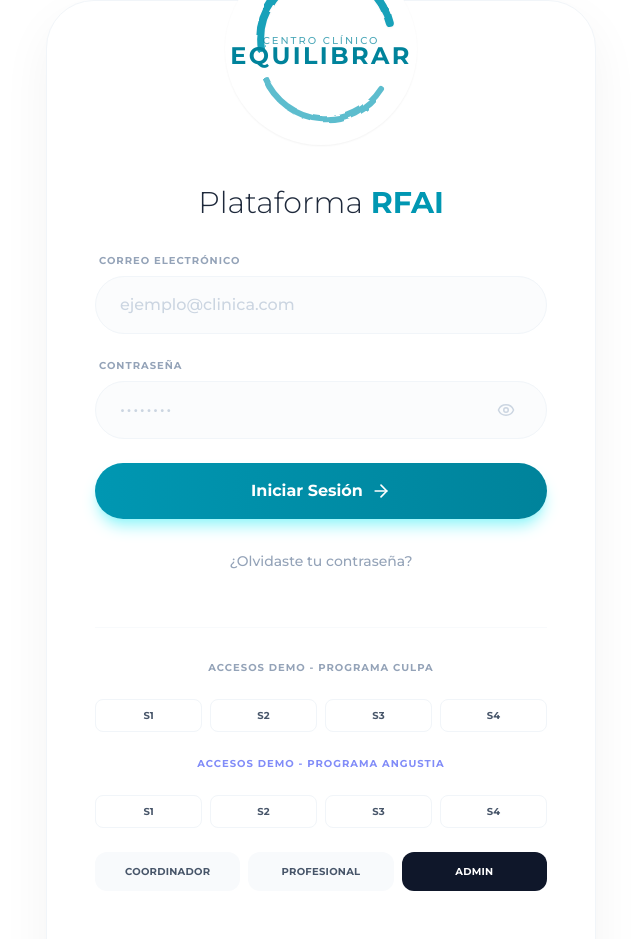
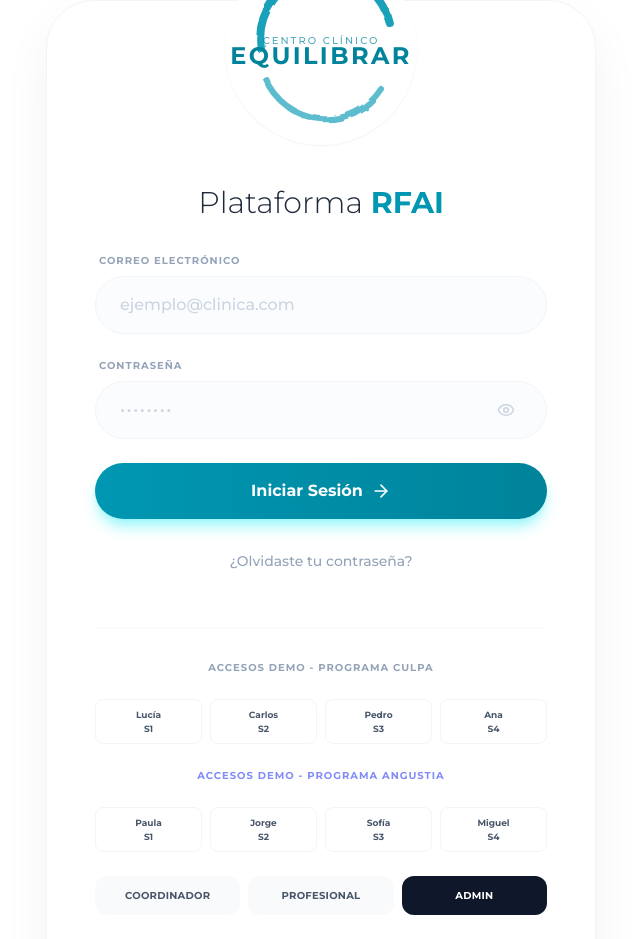
Before and after one commit to BenitoOlmos/rfai-Equilibrar, a React (Vite) app: page / in a window 1280 px wide. Shown: the top 939 px of the page, without its empty margins (319-959 px from the left). Built offline with nearby package versions, Linux system fonts and the light colour scheme; no server answers.

Commit message:
feat: Add client credential preload with names - All S1-S4 buttons now show first names (Lucia, Carlos, Paula, etc) - Buttons prefill email and password (demo123) - User can review credentials before login - Consistent UX across all 11 demo users

```diff
--- a/App.tsx
+++ b/App.tsx
@@ -124,33 +124,57 @@
           <p className="text-center text-[10px] text-slate-400 mb-4 md:mb-6 uppercase font-bold tracking-widest">Accesos Demo - Programa Culpa</p>
 
           <div className="grid grid-cols-4 gap-2 mb-4 md:mb-6">
-            <button onClick={() => handleDemoLogin('lucia@client.com')} className="py-2 rounded-lg border border-slate-100 text-[10px] font-bold text-slate-600 hover:border-brand-500 hover:text-brand-600 hover:bg-brand-50 transition-all active:scale-95">
-              S1
+            <button
+              onClick={() => handleStaffPreload('lucia@client.com', 'demo123')}
+              className="py-2 px-1 rounded-lg border border-slate-100 text-[9px] font-bold text-slate-600 hover:border-brand-500 hover:text-brand-600 hover:bg-brand-50 transition-all active:scale-95"
+              type="button">
+              Lucía<br />S1
             </button>
-            <button onClick={() => handleDemoLogin('carlos@client.com')} className="py-2 rounded-lg border border-slate-100 text-[10px] font-bold text-slate-600 hover:border-brand-500 hover:text-brand-600 hover:bg-brand-50 transition-all active:scale-95">
-              S2
+            <button
+              onClick={() => handleStaffPreload('carlos@client.com', 'demo123')}
+              className="py-2 px-1 rounded-lg border border-slate-100 text-[9px] font-bold text-slate-600 hover:border-brand-500 hover:text-brand-600 hover:bg-brand-50 transition-all active:scale-95"
+              type="button">
+              Carlos<br />S2
             </button>
-            <button onClick={() => handleDemoLogin('pedro@client.com')} className="py-2 rounded-lg border border-slate-100 text-[10px] font-bold text-slate-600 hover:border-brand-500 hover:text-brand-600 hover:bg-brand-50 transition-all active:scale-95">
-              S3
+            <button
+              onClick={() => handleStaffPreload('pedro@client.com', 'demo123')}
+              className="py-2 px-1 rounded-lg border border-slate-100 text-[9px] font-bold text-slate-600 hover:border-brand-500 hover:text-brand-600 hover:bg-brand-50 transition-all active:scale-95"
+              type="button">
+              Pedro<br />S3
             </button>
-            <button onClick={() => handleDemoLogin('ana@client.com')} className="py-2 rounded-lg border border-slate-100 text-[10px] font-bold text-slate-600 hover:border-brand-500 hover:text-brand-600 hover:bg-brand-50 transition-all active:scale-95">
-              S4
+            <button
+              onClick={() => handleStaffPreload('ana@client.com', 'demo123')}
+              className="py-2 px-1 rounded-lg border border-slate-100 text-[9px] font-bold text-slate-600 hover:border-brand-500 hover:text-brand-600 hover:bg-brand-50 transition-all active:scale-95"
+              type="button">
+              Ana<br />S4
             </button>
           </div>
 
           <p className="text-center text-[10px] text-indigo-400 mb-4 md:mb-6 uppercase font-bold tracking-widest">Accesos Demo - Programa Angustia</p>
           <div className="grid grid-cols-4 gap-2 mb-6">
-            <button onClick={() => handleDemoLogin('paula@angustia.com')} className="py-2 rounded-lg border border-slate-100 text-[10px] font-bold text-slate-600 hover:border-indigo-500 hover:text-indigo-600 hover:bg-indigo-50 transition-all active:scale-95">
-              S1
+            <button
+              onClick={() => handleStaffPreload('paula@angustia.com', 'demo123')}
+              className="py-2 px-1 rounded-lg border border-slate-100 text-[9px] font-bold text-slate-600 hover:border-indigo-500 hover:text-indigo-600 hover:bg-indigo-50 transition-all active:scale-95"
+              type="button">
+              Paula<br />S1
             </button>
-            <button onClick={() => handleDemoLogin('jorge@angustia.com')} className="py-2 rounded-lg border border-slate-100 text-[10px] font-bold text-slate-600 hover:border-indigo-500 hover:text-indigo-600 hover:bg-indigo-50 transition-all active:scale-95">
-              S2
+            <button
+              onClick={() => handleStaffPreload('jorge@angustia.com', 'demo123')}
+              className="py-2 px-1 rounded-lg border border-slate-100 text-[9px] font-bold text-slate-600 hover:border-indigo-500 hover:text-indigo-600 hover:bg-indigo-50 transition-all active:scale-95"
+              type="button">
+              Jorge<br />S2
             </button>
-            <button onClick={() => handleDemoLogin('sofia@angustia.com')} className="py-2 rounded-lg border border-slate-100 text-[10px] font-bold text-slate-600 hover:border-indigo-500 hover:text-indigo-600 hover:bg-indigo-50 transition-all active:scale-95">
-              S3
+            <button
+              onClick={() => handleStaffPreload('sofia@angustia.com', 'demo123')}
+              className="py-2 px-1 rounded-lg border border-slate-100 text-[9px] font-bold text-slate-600 hover:border-indigo-500 hover:text-indigo-600 hover:bg-indigo-50 transition-all active:scale-95"
+              type="button">
+              Sofía<br />S3
             </button>
-            <button onClick={() => handleDemoLogin('miguel@angustia.com')} className="py-2 rounded-lg border border-slate-100 text-[10px] font-bold text-slate-600 hover:border-indigo-500 hover:text-indigo-600 hover:bg-indigo-50 transition-all active:scale-95">
-              S4
+            <button
+              onClick={() => handleStaffPreload('miguel@angustia.com', 'demo123')}
+              className="py-2 px-1 rounded-lg border border-slate-100 text-[9px] font-bold text-slate-600 hover:border-indigo-500 hover:text-indigo-600 hover:bg-indigo-50 transition-all active:scale-95"
+              type="button">
+              Miguel<br />S4
             </button>
           </div>
 
```
